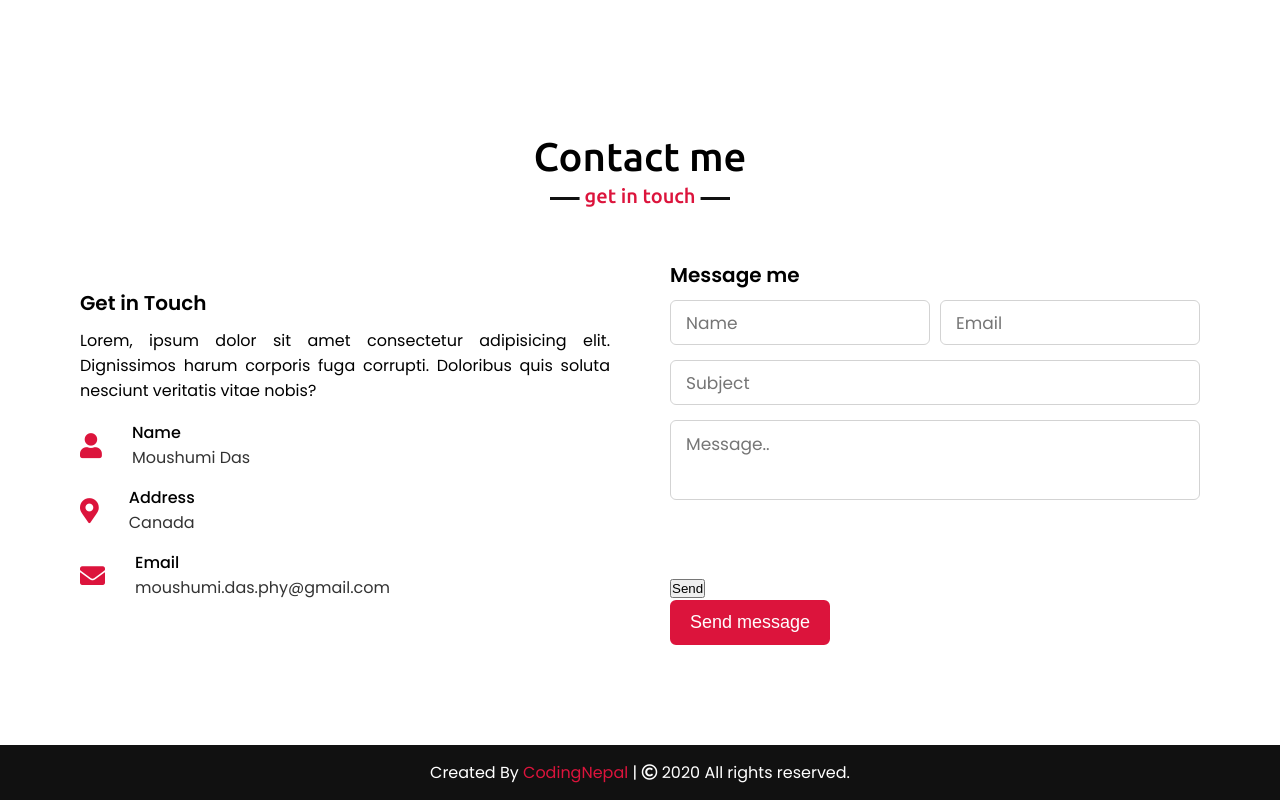
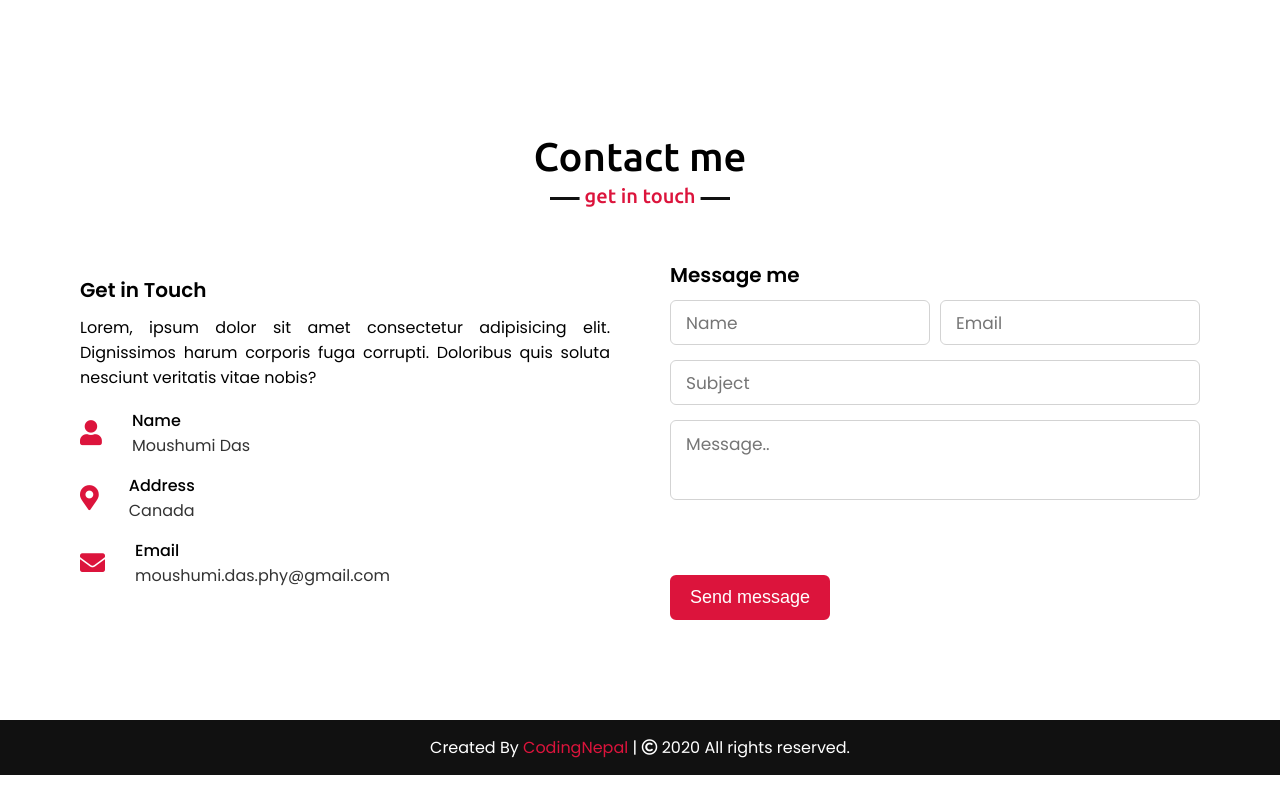
Before and after one commit to moushumi-das/my_portfolio, a plain HTML site: page index.html in a window 1280 px wide. Shown: the part 2805-3605 px from the top of the page. After the commit the page ends 3580 px from the top, so only its background shows below. Drawn offline with nearby package versions, Linux system fonts and the light colour scheme.

Commit message:
few changes

```diff
--- a/index.html
+++ b/index.html
@@ -183,7 +183,7 @@
                 </div>
                 <div class="column right">
                     <div class="text">Message me</div>
-                    <form action="POST" data-nelify="true">
+                    <form name="contact" method="POST" data-netlify="true">
                         <div class="fields">
                             <div class="field name">
                                 <input type="text" placeholder="Name" class="input" name="name" required>
@@ -201,7 +201,6 @@
                         <div class="field">
                             <div data-nelify-recaptcha="true"></div>
                         </div>
-                        <input type="submit" value="Send" class="btn" />
                         <div class="button-area">
                             <button type="submit" value="Send" class="btn">Send message</button>
                         </div>
```
